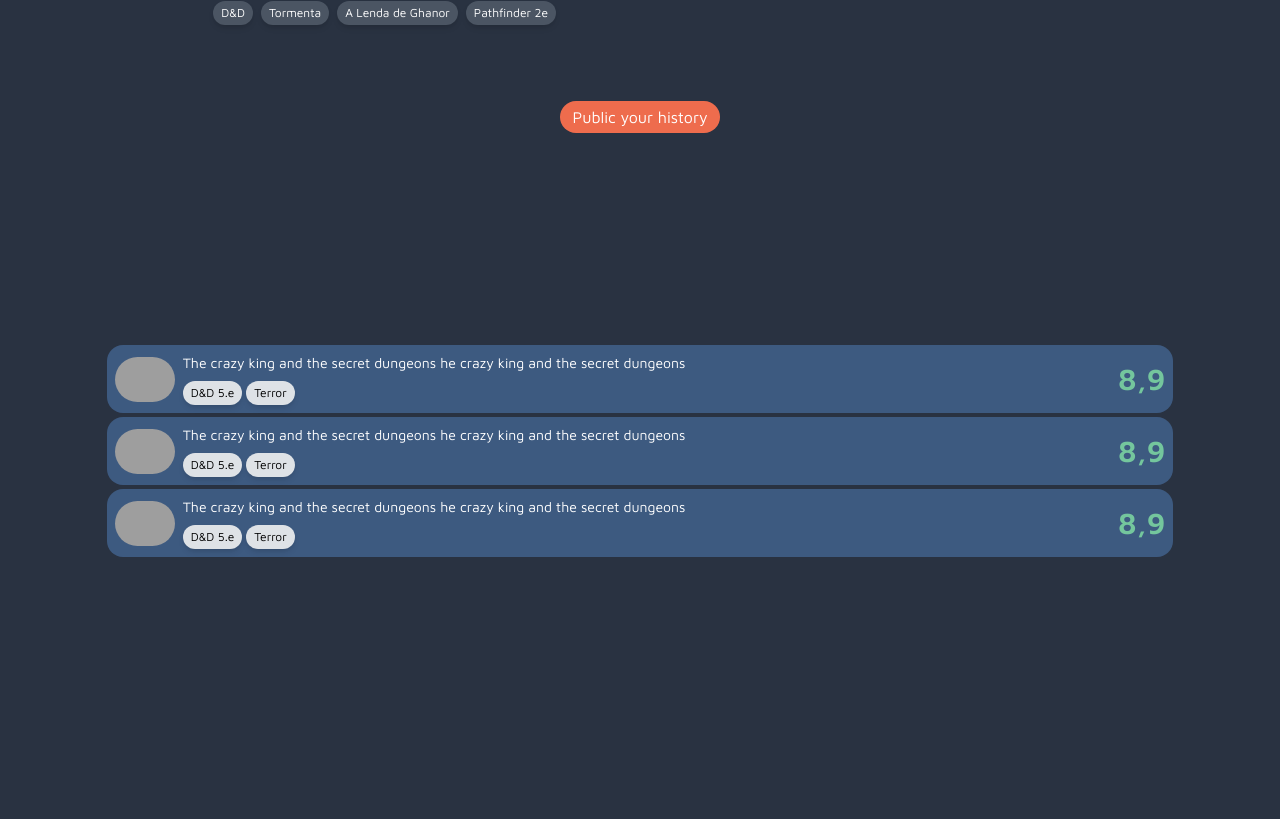
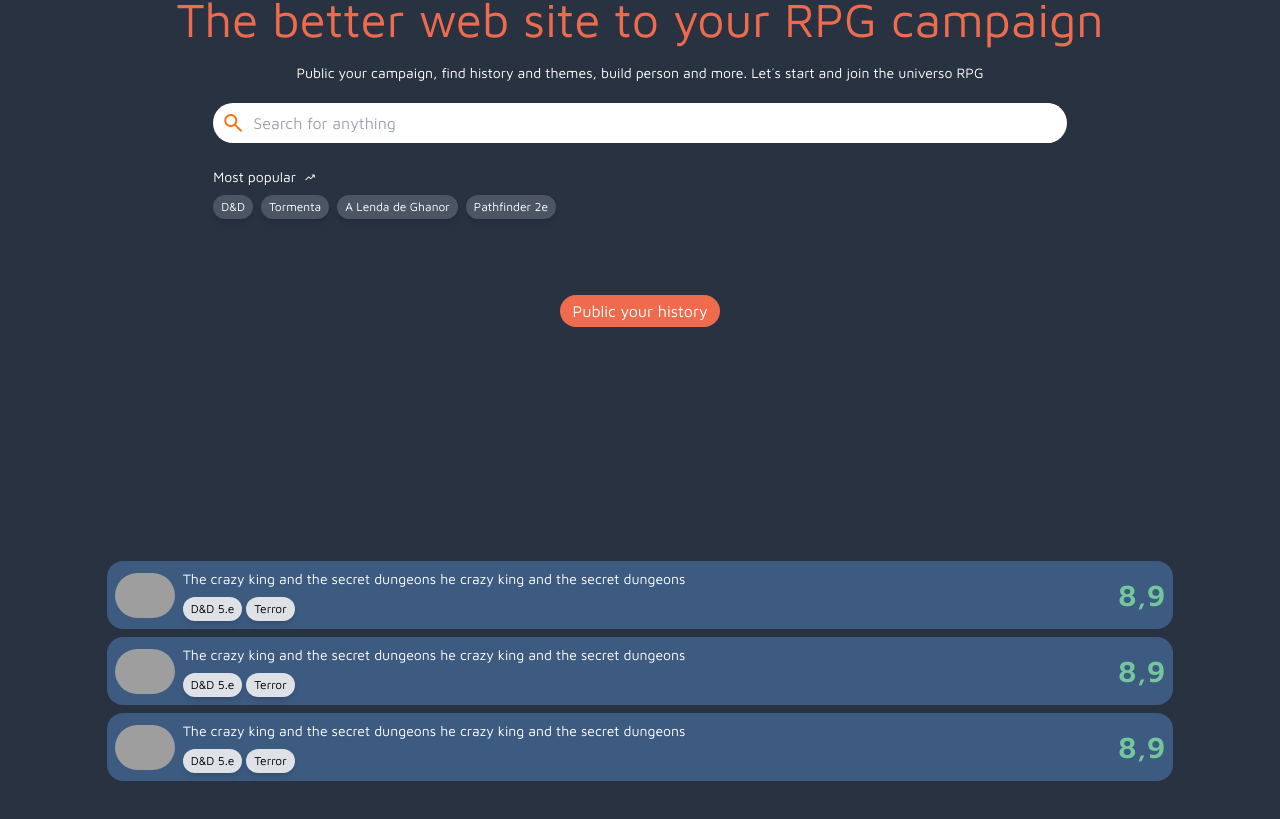
Before and after one commit to saikyuu658/universo-rpg, a React (Vite) app: page / in a window 1280 px wide. Shown: the part 303-1122 px from the top of the page. Before the commit the page ends 908 px from the top, so only its background shows below. Built offline with nearby package versions, Linux system fonts and the light colour scheme; grey boxes are pictures that could not be loaded.

Commit message:
update home

```diff
--- a/src/pages/Home/index.tsx
+++ b/src/pages/Home/index.tsx
@@ -7,7 +7,8 @@ import { useNavigate } from "react-router-dom";
 function Home () {
     const navigate = useNavigate();
     return (
-        <section className="mt-10 flex-col items-center flex gap-5">
+        <>
+            <section className="flex-col items-center flex gap-5 h-[100vh] justify-center">
                 <div className="flex flex-col items-center">
                     <h1 className="text-orange-main text-5xl text-center mb-5">The better web site to your RPG campaign</h1>
                     <p className="w-3/4 text-center text-sm">Public your campaign, find history and themes, build person and more. Let´s start and join the universo RPG</p>
@@ -27,15 +28,21 @@ function Home () {
                         <Tag handleClick={()=>{console.log('Pathfinder 2e')}} name="Pathfinder 2e"/>
                     </div>
                 </div>
-
                 <Button name="Public your history" handleClick={()=>{navigate("/editor");}}></Button>
-
-            <div className="mt-[15%] mb-12 w-10/12 flex flex-col gap-1">
-                <Card />
-                <Card />
+            </section>
+            <div className="mb-12  flex items-center flex-col gap-2">
+                <div className="w-10/12">
                     <Card />
                 </div>
-        </section>
+                <div className="w-10/12">
+                    <Card />
+                </div>
+                <div className="w-10/12">
+                    <Card />
+                </div>
+
+            </div>
+        </>
     )
 }
 
```
Lines whose indentation alone changed are shown as unchanged.
